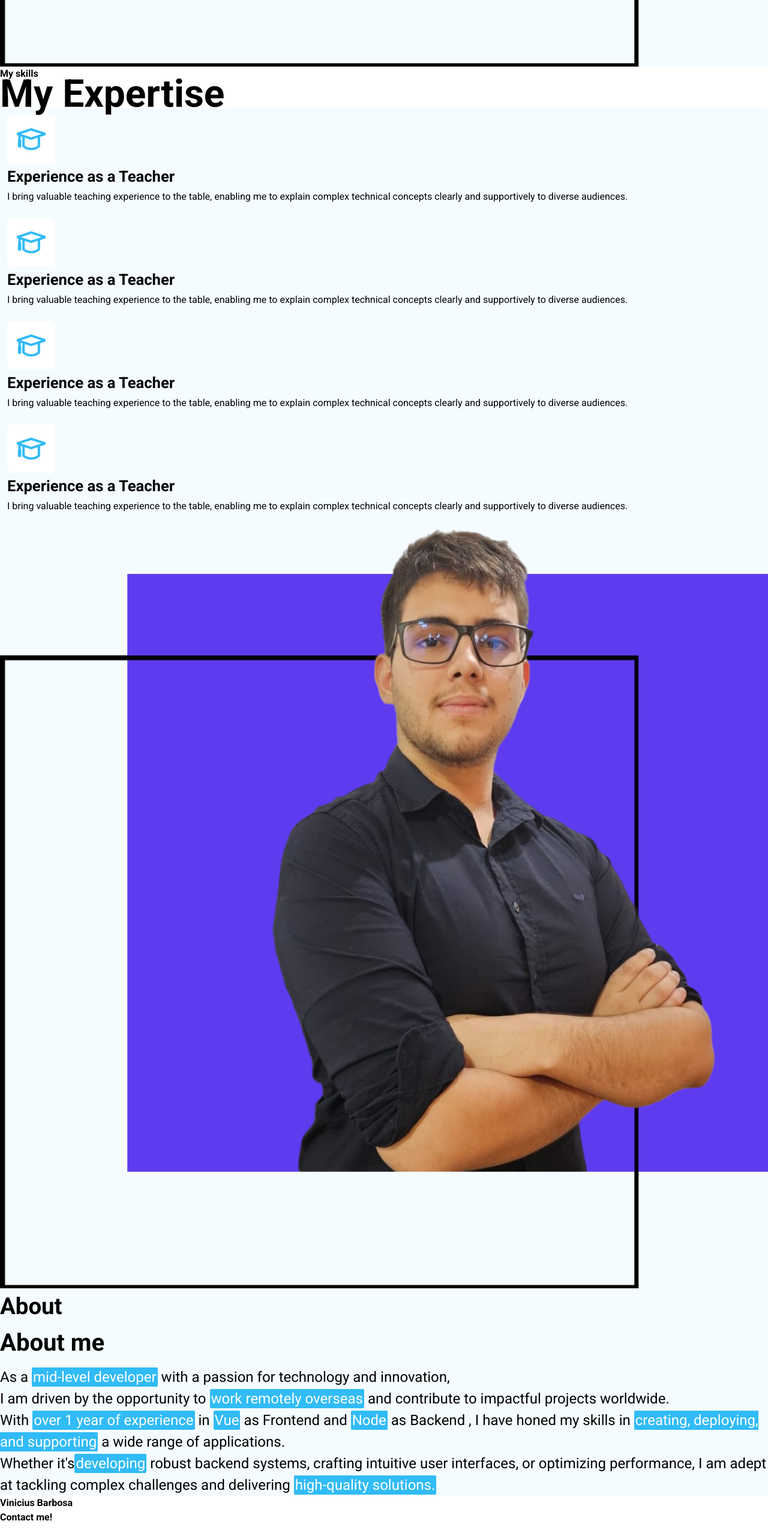
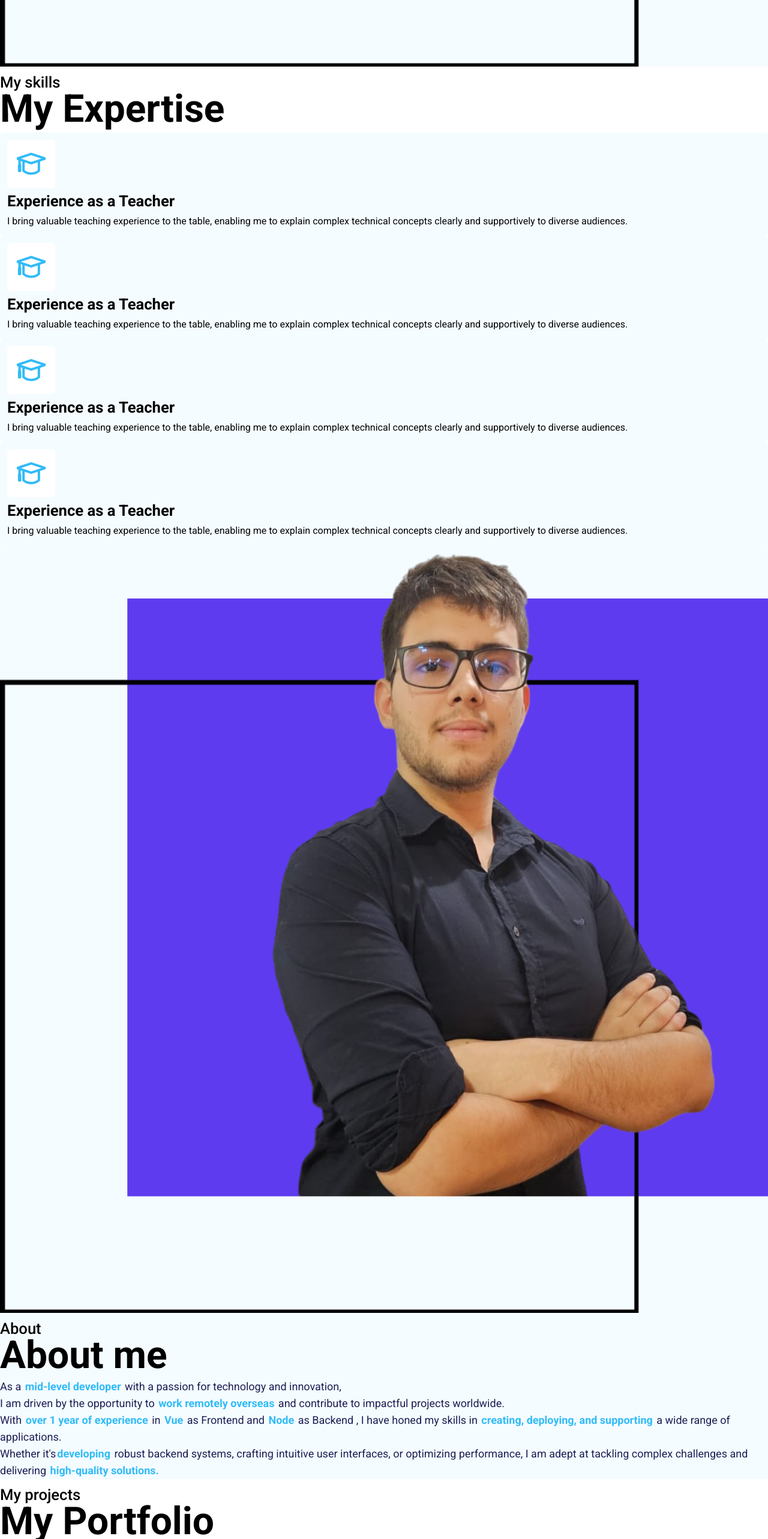
Before and after one commit to vini-barbo/Portfolio, a Nuxt app: page / in a window 1280 px wide. Shown: the part 1420-3986 px from the top of the page at 60% size. Before the commit the page ends 3962 px from the top, so only its background shows below. Built offline with nearby package versions, Linux system fonts and the light colour scheme.

Commit message:
refactor

```diff
--- a/components/Aboutme.vue
+++ b/components/Aboutme.vue
@@ -1,56 +1,36 @@
 <template>
   <div>
     <UIContentArea color="#f5fcff">
-      <section class="grid gap-3 sm:gap-8 sm:grid-cols-2">
+      <section class="grid gap-3 md:gap-8 md:grid-cols-2">
         <div>
           <img src="/myphotoedited.png" alt="" />
         </div>
-        <span class="flex flex-col w-[100%] justify-start h-[100%] gap-3">
+
+        <span class="flex flex-col w-[100%] md:w-[80%] justify-start  gap-3 ">
           <h2 class="subtitle">About</h2>
           <h1 class="title">About me</h1>
-          <h4>
+          <p class="regularText">
             As a <mark>mid-level developer</mark> with a passion for technology
             and innovation,
-            <p></p>
+            <p class="regularText"></p>
             I am driven by the opportunity to
             <mark>work remotely overseas</mark>
             and contribute to impactful projects worldwide.
-          </h4>
-          <h4>
+          </p>
+          <p class="regularText">
             With <mark> over 1 year of experience</mark> in <mark>Vue</mark> as
             Frontend and <mark>Node</mark> as Backend , I have honed my skills
             in <mark>creating, deploying, and supporting</mark> a wide range of
             applications.
-          </h4>
-          <h4>
+          </p>
+          <p class="regularText">
             Whether it's<mark>developing</mark> robust backend systems, crafting
             intuitive user interfaces, or optimizing performance, I am adept at
             tackling complex challenges and delivering
             <mark>high-quality solutions.</mark>
-          </h4>
+          </p>
         </span>
       </section>
     </UIContentArea>
   </div>
 </template>
-
-<style scoped>
-h1 {
-  font-size: 250%;
-  font-weight: 700;
-}
-
-h3 {
-  font-size: 15vw;
-  font-weight: 300;
-}
-h4 {
-  font-size: clamp(1dvh, 3vw, 3dvh);
-  font-weight: 400;
-}
-
-mark {
-  @apply bg-[#31bbf7] text-white px-0.5 py-0.5 rounded-sm;
-  font-weight: 400;
-}
-</style>
--- a/components/HeaderApp.vue
+++ b/components/HeaderApp.vue
@@ -1,10 +1,10 @@
 <template>
   <div>
     <UIContentArea color="#f5fcff">
-      <section class="grid gap-3 sm:grid-cols-2">
+      <section class="grid gap-3 md:grid-cols-2">
         <div>
           <span
-            class="flex flex-col gap-3 sm:gap-9 sm:h-full sm:justify-center"
+            class="flex flex-col gap-3 md:gap-9 md:h-full md:justify-center"
           >
             <h2>Hey, I'm</h2>
             <h1><mark>Vinicius</mark> Barbosa</h1>
@@ -25,10 +25,10 @@
 
 <style scoped>
 h2 {
-  @apply font-semibold text-2xl sm:text-[3vw] sm:leading-[2.8rem];
+  @apply font-semibold text-2xl md:text-[3vw] md:leading-[2.8rem];
 }
 h1 {
-  @apply font-bold text-3xl sm:text-[4vw] sm:leading-[2.8rem];
+  @apply font-bold text-3xl md:text-[4vw] md:leading-[2.8rem];
 }
 
 mark {
--- a/components/Skills.vue
+++ b/components/Skills.vue
@@ -1,9 +1,9 @@
 <template>
   <UIContentArea>
-    <section class="w-full flex flex-col gap-4 sm:gap-8 sm:mx-8">
+    <section class="w-full flex flex-col gap-4 md:gap-8 md:mx-8">
       <h2 class="subtitle">My skills</h2>
       <h1 class="title">My Expertise</h1>
-      <aside class="grid grid-cols-2 sm:grid-cols-4 gap-6">
+      <aside class="grid grid-cols-2 md:grid-cols-4 gap-6">
         <div class="card">
           <div><h4>Node.JS</h4></div>
           <div class="cardImage">
@@ -37,7 +37,7 @@
 
 <style scoped>
 .card {
-  @apply flex flex-col-reverse gap-2 text-center p-1 rounded-md w-[150px] sm:w-[180px];
+  @apply flex flex-col-reverse gap-2 text-center p-1 rounded-md w-[150px] md:w-[180px];
 }
 
 .cardImage {
@@ -45,6 +45,6 @@
 }
 
 h4 {
-  @apply font-bold text-xl sm:text-[2vw];
+  @apply font-bold text-xl md:text-[2vw];
 }
 </style>
--- a/components/UI/Button.vue
+++ b/components/UI/Button.vue
@@ -18,7 +18,7 @@ const props = withDefaults(defineProps<IProps>(), {
   <button
     class="bg-green-primary-600 text-white roboto-bold"
     :class="[
-      'bg-main-mark2 hover:bg-white hover:border-solid hover:border-[#5e3bee] hover:text-[#5e3bee] transition-all',
+      ' hover:bg-white hover:border-solid hover:border-[#5e3bee] hover:text-[#5e3bee] transition-all',
       {
         '!bg-red-500': props.color === 'red',
         '!bg-transparent !text-black': props.color === 'clean',
--- /dev/null
+++ b/components/projectsNew.vue
@@ -0,0 +1,73 @@
+<template>
+  <UIContentArea>
+    <section class="w-full flex flex-col gap-4 md:gap-8 md:mx-8">
+      <h2 class="subtitle">My projects</h2>
+      <h1 class="title">My Portfolio</h1>
+      <aside class="grid md:grid-cols-3 2xl:grid-cols-4 gap-4">
+        <div class="card" v-for="c in 4" :key="c">
+          <div class="cardImage">
+            <img src="/projectsample.png" alt="" />
+          </div>
+          <div class="cardText">
+            <h3>Spotify Clone</h3>
+            <p>
+              This project is an experiment, that i'm realizing aiming to
+              understand better the concepts of fullstack development
+            </p>
+            <p>Status: <mark class="text-yellow-400">In progress</mark></p>
+            <p>Stack: Node | React | Typescript | PostgresSQl</p>
+          </div>
+          <div class="cardLinkButton">
+            <div class="linkButton">
+              <img src="/screen.svg" alt="" />
+              See the demo
+            </div>
+            <div class="linkButton">
+              <img src="/github.svg" alt="" />
+              Read the repo
+            </div>
+          </div>
+        </div>
+      </aside>
+    </section>
+  </UIContentArea>
+</template>
+
+<style scoped>
+.cardLinkButton {
+  @apply flex justify-center;
+}
+
+.linkButton {
+  @apply p-3 border w-full flex h-12 justify-center border-l align-middle font-bold cursor-pointer;
+}
+
+.linkButton img {
+  @apply w-1/4;
+}
+
+.card {
+  @apply flex flex-col justify-between shadow-md gap-8 rounded-md
+  md:w-[4fr];
+}
+
+.cardImage {
+  @apply h-[300px] w-full aspect-square bg-white rounded-md;
+}
+
+.cardText {
+  @apply flex flex-col gap-2 px-5;
+}
+
+p {
+  @apply font-normal text-2xl;
+}
+
+mark {
+  background-color: white;
+}
+
+h3 {
+  @apply font-semibold text-4xl md:text-[2vw];
+}
+</style>
--- a/components/softskills.vue
+++ b/components/softskills.vue
@@ -1,9 +1,9 @@
 <template>
   <UIContentArea>
-    <section class="w-full flex flex-col gap-4 sm:gap-8 sm:mx-8">
-      <h2>My skills</h2>
-      <h1>My Expertise</h1>
-      <aside class="grid sm:grid-cols-4 gap-6">
+    <section class="w-full flex flex-col gap-4 md:gap-8 md:mx-8">
+      <h2 class="subtitle">My skills</h2>
+      <h1 class="title">My Expertise</h1>
+      <aside class="grid md:grid-cols-4 gap-6">
         <div class="card" v-for="c in 4">
           <div class="cardImage">
             <img src="/bachelor.svg" alt="" />
@@ -24,7 +24,7 @@
 
 <style scoped>
 .card {
-  @apply flex flex-col gap-2 text-center p-3 rounded-md w-[1fr] sm:w-[1fr] bg-main-blue;
+  @apply flex flex-col gap-2 text-center p-3 rounded-md w-[1fr] md:w-[1fr] bg-main-blue;
 }
 
 .cardImage {
@@ -36,14 +36,11 @@
 }
 
 h3 {
-  @apply font-bold text-xl sm:text-[2vw];
+  @apply font-bold text-xl md:text-[2vw];
 }
 
 h4 {
   @apply font-normal;
 }
 
-h1 {
-  @apply font-bold text-4xl sm:text-[5vw] sm:leading-[2.8rem];
-}
 </style>
--- a/pages/index.vue
+++ b/pages/index.vue
@@ -4,6 +4,7 @@
     <HeaderApp></HeaderApp>
     <Softskills></Softskills>
     <Aboutme></Aboutme>
+    <ProjectsNew></ProjectsNew>
     <NavbarApp class="bg-white"></NavbarApp>
   </main>
 </template>
@@ -17,18 +18,27 @@
 @tailwind components;
 @tailwind utilities;
 
-img {
-  width: 100%;
-  height: 100%;
-  display: block;
-}
-
 * {
   margin: 0;
   padding: 0;
   font-family: "roboto", sans-serif;
   font-weight: 600;
   font-style: normal;
+}
+
+.subtitle {
+  @apply font-medium text-xl md:text-[2vw] md:leading-[2.8rem] mt-1;
+}
+.title {
+  @apply font-bold text-4xl md:text-[5vw] md:leading-[2.8rem] mb-4;
+}
+
+.regularText {
+  @apply font-normal text-lg text-main-fontBlack;
+}
+
+.regularText mark {
+  @apply text-[#31bbf7] bg-transparent px-0.5 py-0.5;
 }
 
 .roboto-thin {
@@ -103,10 +113,9 @@ img {
   font-style: italic;
 }
 
-.subtitle {
-  @apply font-semibold text-2xl sm:text-[3vw] sm:leading-[2.8rem] mt-2;
-}
-.title {
-  @apply font-bold text-4xl sm:text-[5vw] sm:leading-[2.8rem] my-4;
+img {
+  width: 100%;
+  height: 100%;
+  display: block;
 }
 </style>
--- a/tailwind.config.js
+++ b/tailwind.config.js
@@ -9,11 +9,14 @@ export default {
         main:{
           mark: '#c9e1eb',
           mark2: '#5e3bee',
-          blue: '#f5fcff'
+          blue: '#f5fcff',
+          fontBlack: '#1c1e53'
         }
       }
     },
 
   },
-  plugins: [],
+  plugins: [
+
+  ],
 }
```
Also changed, not shown: public/projectsample.png (added).
